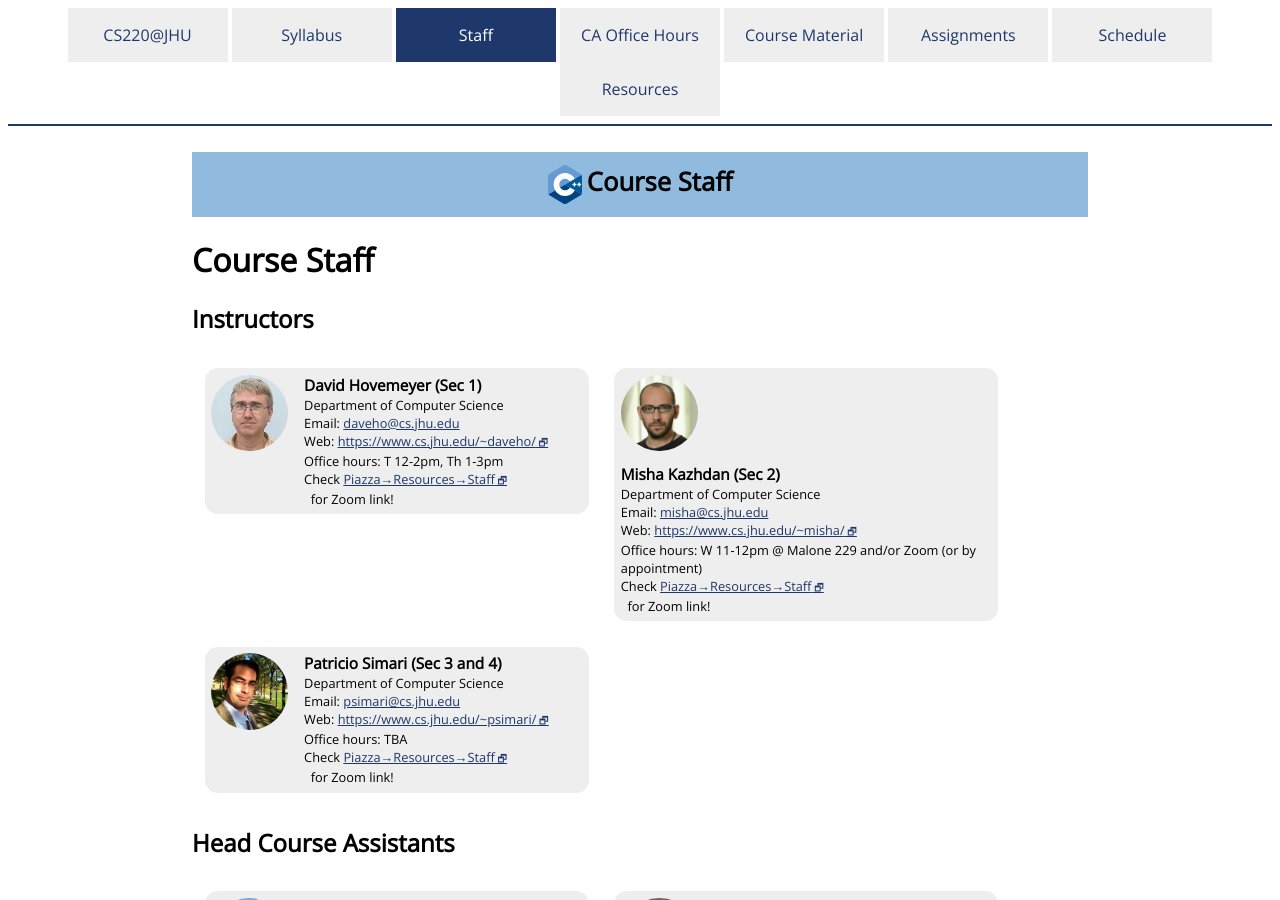
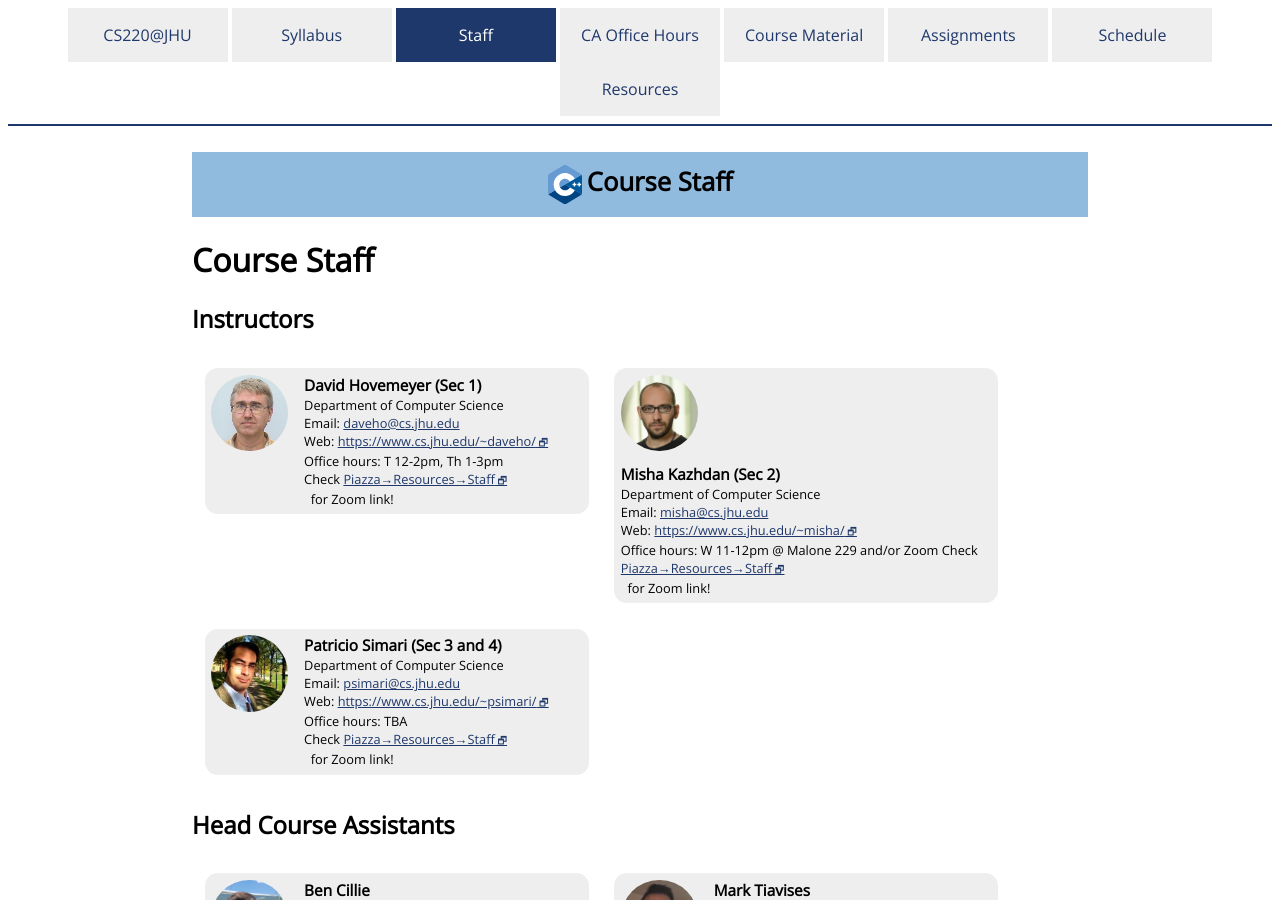
Before and after one commit to jhu-ip/cs220-s22, a Jekyll site: the page built from staff.md, in a window 1280 px wide and 900 px high. Built offline with Jekyll 4.4.1, drawn with Linux system fonts in a browser that asks for light colours; some web fonts are replaced.

Commit message:
Update staff.md

```diff
--- a/staff.md
+++ b/staff.md
@@ -29,7 +29,7 @@ category: "staff"
    Department of Computer Science<br>
    Email: <a href="mailto:misha@cs.jhu.edu">misha@cs.jhu.edu</a><br>
    Web: <a class="external" target="_blank" href="https://www.cs.jhu.edu/~misha/">https://www.cs.jhu.edu/~misha/</a><br>
-   Office hours: W 11-12pm @ Malone 229 and/or Zoom (or by appointment)<br>
+   Office hours: W 11-12pm @ Malone 229 and/or Zoom
    Check <a class="external" target="_blank" href="https://piazza.com/jhu/spring2022/en601220/staff">Piazza→Resources→Staff</a><br>&nbsp;&nbsp;for Zoom link!
   </div>
 </div>
```
